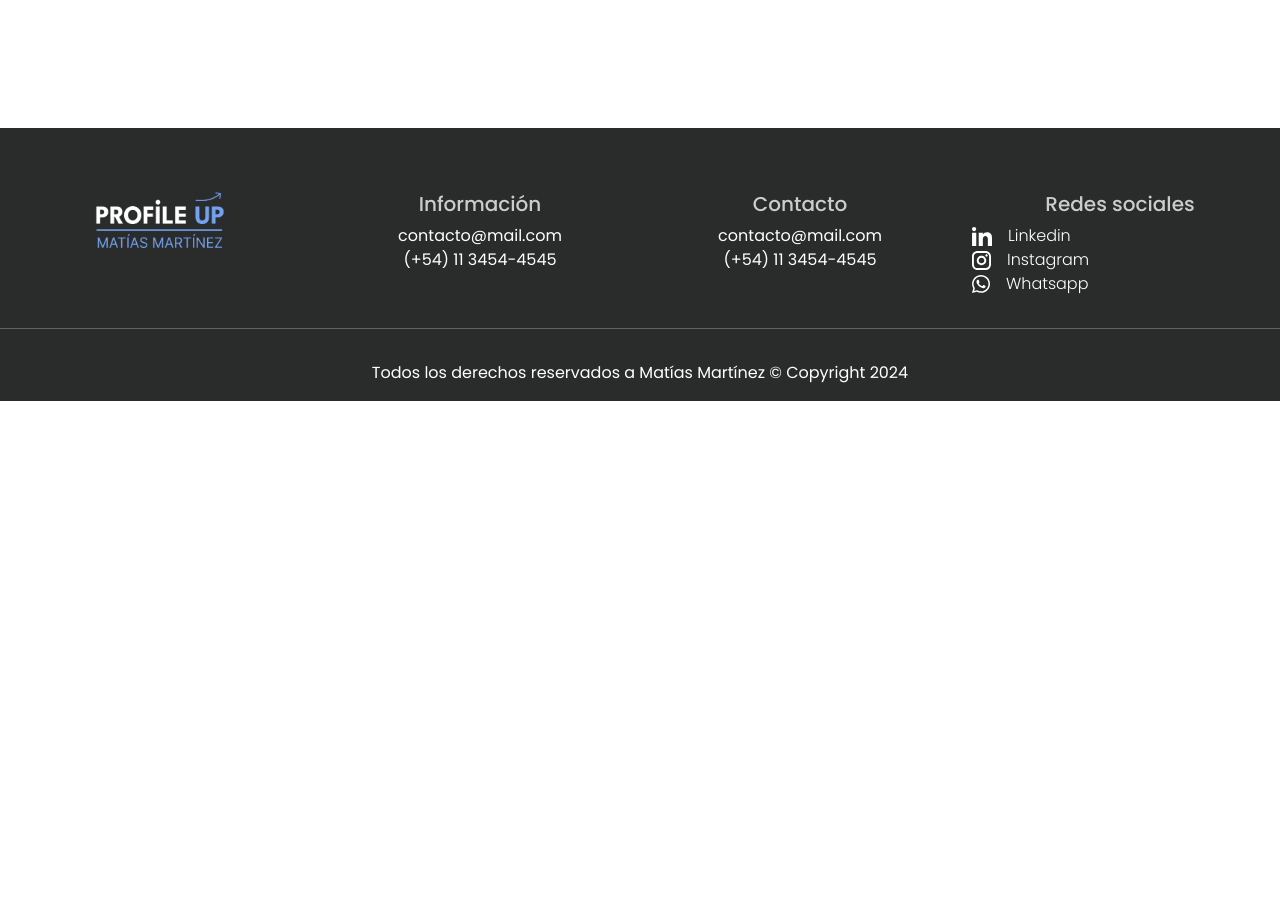
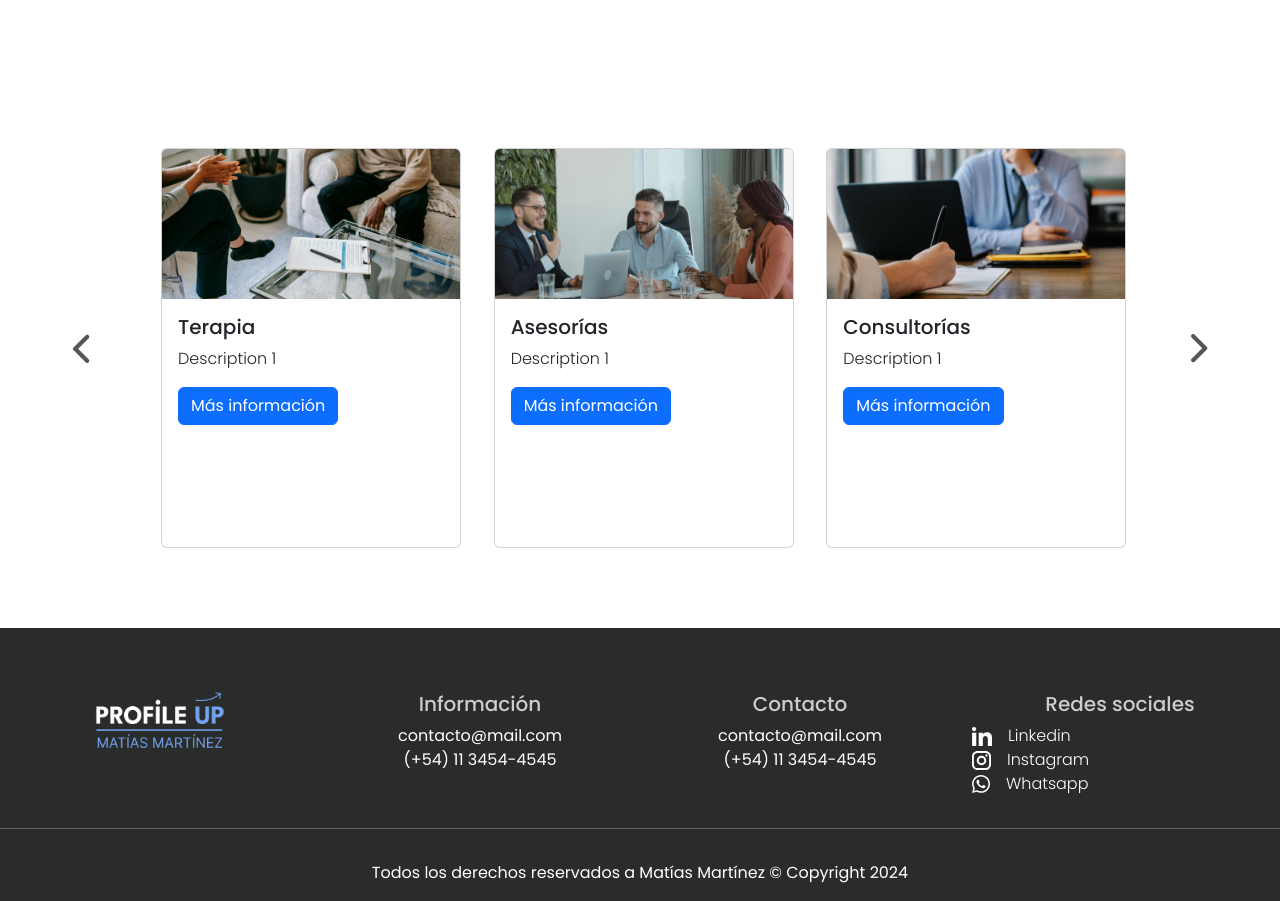
Before and after one commit to TomasSorgetti/profileup, a React (Vite) app: page /capacitaciones-entrevistas in a window 1280 px wide. Shown: the part 1220-2121 px from the top of the page. Before the commit the page ends 1621 px from the top, so only its background shows below. Built offline with nearby package versions, Linux system fonts and the light colour scheme.

Commit message:
chore: Se agregó el carrousel en todos los servicios

```diff
--- a/src/pages/asesoria-consultoria/Asesoria.jsx
+++ b/src/pages/asesoria-consultoria/Asesoria.jsx
@@ -3,6 +3,8 @@ import ServicesBanner from "../../components/layout/servicesBanner/ServicesBanne
 import asesoriaservice from "../../assets/images/asesoria_banner.png";
 import ServiceWrapper from "../../components/layout/wrapper/ServiceWrapper";
 import Acordion from "../../components/ui/acordion/Acordion";
+import Carrousel from "../../components/layout/carrousel/Carrousel";
+
 const Asesoria = () => {
   const acordeonlist = [
     {
@@ -44,6 +46,7 @@ const Asesoria = () => {
         />
         <Acordion acordeonlist={acordeonlist} />
       </>
+      <Carrousel />
     </ServiceWrapper>
   );
 };
--- a/src/pages/capacitaciones-entrevistas/Capacitaciones.jsx
+++ b/src/pages/capacitaciones-entrevistas/Capacitaciones.jsx
@@ -3,6 +3,8 @@ import ServicesBanner from "../../components/layout/servicesBanner/ServicesBanne
 import capacitacionesservice from "../../assets/images/capacitaciones_banner.png";
 import ServiceWrapper from "../../components/layout/wrapper/ServiceWrapper";
 import Acordion from "../../components/ui/acordion/Acordion";
+import Carrousel from "../../components/layout/carrousel/Carrousel";
+
 const Capacitaciones = () => {
   const acordeonlist = [
     {
@@ -43,6 +45,7 @@ const Capacitaciones = () => {
         />
         <Acordion acordeonlist={acordeonlist} />
       </>
+      <Carrousel />
     </ServiceWrapper>
   );
 };
--- a/src/pages/psicotecnico-aptopsicologico/Psicotecnico.jsx
+++ b/src/pages/psicotecnico-aptopsicologico/Psicotecnico.jsx
@@ -3,7 +3,7 @@ import ServicesBanner from "../../components/layout/servicesBanner/ServicesBanne
 import psicotecnicoservice from "../../assets/images/psicotecnico_banner.png";
 import ServiceWrapper from "../../components/layout/wrapper/ServiceWrapper";
 import Acordion from "../../components/ui/acordion/Acordion";
-
+import Carrousel from "../../components/layout/carrousel/Carrousel";
 const Psicotecnico = () => {
   const acordeonlist = [
     {
@@ -45,6 +45,7 @@ const Psicotecnico = () => {
         />
         <Acordion acordeonlist={acordeonlist} />
       </>
+      <Carrousel />
     </ServiceWrapper>
   );
 };
--- a/src/pages/terapia-piscologica/Terapia.jsx
+++ b/src/pages/terapia-piscologica/Terapia.jsx
@@ -3,7 +3,7 @@ import ServicesBanner from "../../components/layout/servicesBanner/ServicesBanne
 import terapiaserivce from "../../assets/images/terapia.png";
 import ServiceWrapper from "../../components/layout/wrapper/ServiceWrapper";
 import Acordion from "../../components/ui/acordion/Acordion";
-
+import Carrousel from "../../components/layout/carrousel/Carrousel";
 const Terapia = () => {
   const acordeonlist = [
     {
@@ -51,6 +51,7 @@ const Terapia = () => {
         />
         <Acordion acordeonlist={acordeonlist} />
       </>
+      <Carrousel />
     </ServiceWrapper>
   );
 };
```
